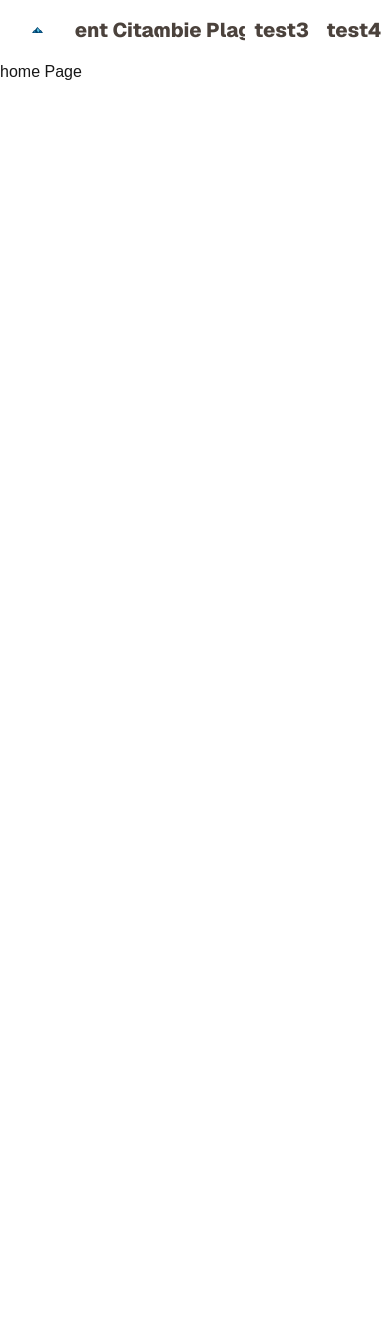
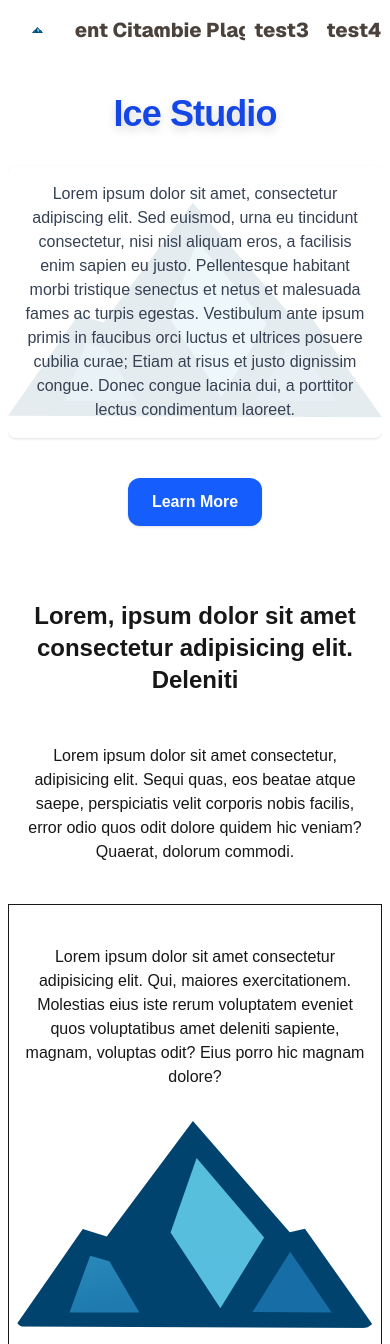
Before and after one commit to BlackMesaEast/Ice-Studio-Site, a Next.js app: page / in a window 390 px wide. Shown: the top 1344 px of the page. Before the commit the page ends 904 px from the top, so only its background shows below. Built offline with nearby package versions, Linux system fonts and the light colour scheme.

Commit message:
Added Silent-Citadel, worked on main page, and made the layout responsive.

```diff
--- a/app/Zombie-Plague/page.tsx
+++ b/app/Zombie-Plague/page.tsx
@@ -1,7 +1,7 @@
 import GameButton from "../components/GameButton";
 import Image from "next/image";
 
-export default function TopDownShooter() {
+export default function Zombie_Pleague() {
   return (
     <div className="w-full flex justify-center">
       <div className="max-w-[1300px] w-full">
@@ -27,7 +27,7 @@ export default function TopDownShooter() {
           <div className="h-100 flex justify-evenly items-center bg-[#292a15]">
             <div className="">
               <h1 className="font-extrabold text-4xl text-white">
-                ZOMBIE PLAGUE
+                ZOMBIE PLEAGUE
               </h1>
             </div>
             <div className="flex w-1/2 flex-col gap-4 items-center">
--- a/app/components/NavBar.tsx
+++ b/app/components/NavBar.tsx
@@ -10,7 +10,7 @@ function NavButton({
   return (
     <Link
       href={href}
-      className="flex flex-col items-center justify-center font-extrabold text-xl font-sans overflow-hidden text-ellipsis whitespace-nowrap text-[#4b423c] hover:bg-[#ff862c] hover:text-white transition ease-in-out px-8 py-4"
+      className="flex flex-col items-center justify-center font-extrabold text-xl font-sans overflow-hidden text-ellipsis whitespace-nowrap text-[#4b423c] hover:bg-blue-800 hover:text-white transition ease-in-out px-8 py-4"
     >
       {children}
     </Link>
--- a/app/layout.tsx
+++ b/app/layout.tsx
@@ -17,13 +17,10 @@ export const metadata: Metadata = {
   title: "Ice Studio",
   description:
     "Ice Studio er et dansk game-studio der udvikler computerspil, spilmekanikker, 3D-verdener og interaktive systemer – fra idé til færdigt spil.",
-  icons: [
-      "/favicon.ico",
-      "/IceStudioLogo.svg",
-    ],
-  metadataBase: new URL('https://icestudio.dk'),
+  icons: ["/favicon.ico"],
+  metadataBase: new URL("https://icestudio.dk"),
   alternates: {
-    canonical: './',
+    canonical: "./",
   },
 };
 
--- a/app/page.tsx
+++ b/app/page.tsx
@@ -1,9 +1,92 @@
 import React from "react";
+import Image from "next/image";
 
 export default function page() {
   return (
-    <div className="min-h-screen w-screen column" role="main">
-      <h1>home Page</h1>
+    <div className="w-full flex justify-center px-2">
+      <div className="max-w-[1300px] w-full flex flex-col">
+        <div className="relative w-full max-w-[1300px] h-[500px] flex justify-center items-center bg-white overflow-hidden">
+          <img
+            src="/IceStudioLogo.svg"
+            alt="Ice Studio Logo"
+            className="absolute inset-0 w-full h-full opacity-50 pointer-events-none select-none"
+          />
+          <div className="relative z-10 flex flex-col items-center">
+            <h1 className="text-4xl md:text-6xl font-extrabold text-blue-700 mb-8 tracking-tight drop-shadow-lg">
+              Ice Studio
+            </h1>
+            <p className="text-base md:text-xl text-gray-700 max-w-2xl text-center mb-10 bg-white/80 rounded-lg p-4 md:p-6 shadow">
+              Lorem ipsum dolor sit amet, consectetur adipiscing elit. Sed
+              euismod, urna eu tincidunt consectetur, nisi nisl aliquam eros, a
+              facilisis enim sapien eu justo. Pellentesque habitant morbi
+              tristique senectus et netus et malesuada fames ac turpis egestas.
+              Vestibulum ante ipsum primis in faucibus orci luctus et ultrices
+              posuere cubilia curae; Etiam at risus et justo dignissim congue.
+              Donec congue lacinia dui, a porttitor lectus condimentum laoreet.
+            </p>
+            <button className="px-6 md:px-8 py-3 md:py-4 bg-blue-600 text-white rounded-xl shadow hover:bg-blue-800 transition text-base md:text-lg font-semibold">
+              Learn More
+            </button>
+          </div>
+        </div>
+        <div className="h-auto flex flex-col md:flex-row justify-evenly items-center py-6 gap-4">
+          <div className="w-full md:w-1/2">
+            <p className="font-extrabold text-2xl md:text-4xl p-4 text-center">
+              Lorem, ipsum dolor sit amet consectetur adipisicing elit. Deleniti
+            </p>
+          </div>
+          <div className="w-full md:w-1/2">
+            <p className="text-base md:text-xl p-4 text-center">
+              Lorem ipsum dolor sit amet consectetur, adipisicing elit. Sequi
+              quas, eos beatae atque saepe, perspiciatis velit corporis nobis
+              facilis, error odio quos odit dolore quidem hic veniam? Quaerat,
+              dolorum commodi.
+            </p>
+          </div>
+        </div>
+        <div className="border h-auto flex flex-col md:flex-row justify-evenly items-center py-6  gap-4">
+          <div className="w-full md:w-1/2 flex justify-center">
+            <p className="p-4 text-base md:text-xl text-center">
+              Lorem ipsum dolor sit amet consectetur adipisicing elit. Qui,
+              maiores exercitationem. Molestias eius iste rerum voluptatem
+              eveniet quos voluptatibus amet deleniti sapiente, magnam, voluptas
+              odit? Eius porro hic magnam dolore?
+            </p>
+          </div>
+          <div className="w-full md:w-1/2 flex justify-center">
+            <div className="rounded-xl bg-white flex items-center justify-center">
+              <Image
+                src="/IceStudioLogo.svg"
+                alt=""
+                width={360}
+                height={200}
+                className="rounded-xl"
+              />
+            </div>
+          </div>
+        </div>
+        <div className="border h-auto flex flex-col md:flex-row justify-evenly items-center py-6 gap-4">
+          <div className="w-full md:w-1/2 flex justify-center">
+            <div className="rounded-xl bg-white flex items-center justify-center">
+              <Image
+                src="/topdownshooter.png"
+                alt=""
+                width={360}
+                height={200}
+                className="rounded-xl shadow-2xl"
+              />
+            </div>
+          </div>
+          <div className="w-full md:w-1/2 flex justify-center">
+            <p className="p-4 text-base md:text-xl text-center">
+              Lorem ipsum dolor sit amet consectetur adipisicing elit. Qui,
+              maiores exercitationem. Molestias eius iste rerum voluptatem
+              eveniet quos voluptatibus amet deleniti sapiente, magnam, voluptas
+              odit? Eius porro hic magnam dolore?
+            </p>
+          </div>
+        </div>
+      </div>
     </div>
   );
 }
```
Also changed, not shown: app/Silent-Citadel/page.tsx (+47 -2 lines).
